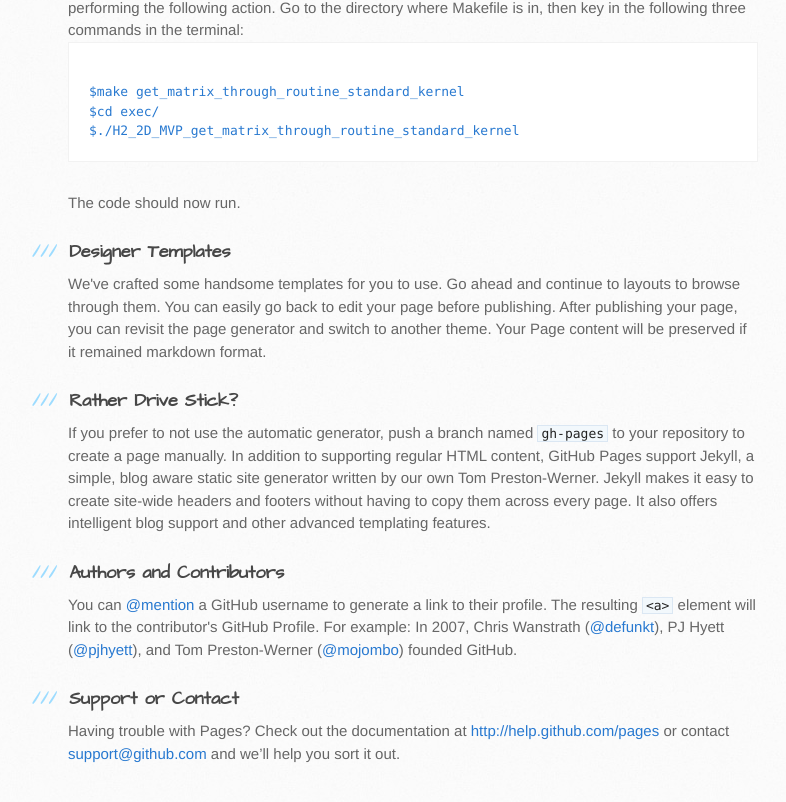
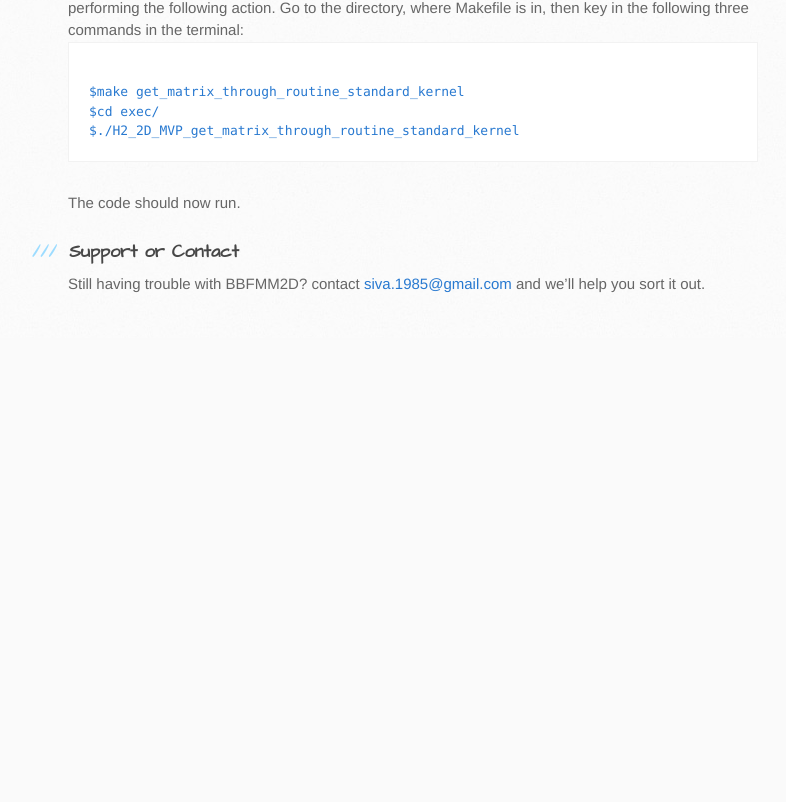
Before and after one commit to SAFRAN-LAB/BBFMM2D, a plain HTML site: page index.html in a window 1280 px wide. Shown: the part 1010-1812 px from the top of the page, without its empty margins (102-888 px from the left). After the commit the page ends 1348 px from the top, so only its background shows below. Drawn offline with Linux system fonts and the light colour scheme.

Commit message:
More changes to webpage

```diff
--- a/index.html
+++ b/index.html
@@ -29,9 +29,9 @@
       <div class="inner clearfix">
         <section id="main-content">
           <h3>
-<a name="welcome-to-bbfmm2d" class="anchor" href="#welcome-to-github-pages"><span class="octicon octicon-link"></span></a>Welcome to 2D Black Box FMM.</h3>
+<a name="welcome-to-bbfmm2d" class="anchor" href="#welcome-to-bbfmm2d"><span class="octicon octicon-link"></span></a>Welcome to 2D Black Box FMM.</h3>
 
-<p>BBFMM2D is an open source package of the Black-box Fast Multipole Method in 2 dimensions.</p>
+<p>BBFMM2D is an open source package of the <a href="http://www.sciencedirect.com/science/article/pii/S0021999109004665">Black-box Fast Multipole Method</a> in 2 dimensions.</p>
 
 <h3> Directories and files</h3>
 <pre><code>
@@ -60,7 +60,7 @@ Ruoxi Wang
 
 4) Open the Makefile, which is inside the folder BBFMM2D. Ensure that you have included the path to Eigen in the line containing "CFLAGS". For instance, in the above setting, the path "-I ./../../" should be included in the Makefile.<br>
 
-5) Once you have this set up, you should be able to run the code. Check whether the code runs by performing the following action. Go to the directory where Makefile is in, then key in the following three commands in the terminal:
+5) Once you have this set up, you should be able to run the code. Check whether the code runs by performing the following action. Go to the directory, where Makefile is in, then key in the following three commands in the terminal:
 <pre><code>
 $make get_matrix_through_routine_standard_kernel
 $cd exec/
@@ -70,24 +70,9 @@ $./H2_2D_MVP_get_matrix_through_routine_standard_kernel
 The code should now run.
 
 <h3>
-<a name="designer-templates" class="anchor" href="#designer-templates"><span class="octicon octicon-link"></span></a>Designer Templates</h3>
-
-<p>We've crafted some handsome templates for you to use. Go ahead and continue to layouts to browse through them. You can easily go back to edit your page before publishing. After publishing your page, you can revisit the page generator and switch to another theme. Your Page content will be preserved if it remained markdown format.</p>
-
-<h3>
-<a name="rather-drive-stick" class="anchor" href="#rather-drive-stick"><span class="octicon octicon-link"></span></a>Rather Drive Stick?</h3>
-
-<p>If you prefer to not use the automatic generator, push a branch named <code>gh-pages</code> to your repository to create a page manually. In addition to supporting regular HTML content, GitHub Pages support Jekyll, a simple, blog aware static site generator written by our own Tom Preston-Werner. Jekyll makes it easy to create site-wide headers and footers without having to copy them across every page. It also offers intelligent blog support and other advanced templating features.</p>
-
-<h3>
-<a name="authors-and-contributors" class="anchor" href="#authors-and-contributors"><span class="octicon octicon-link"></span></a>Authors and Contributors</h3>
-
-<p>You can <a href="https://github.com/blog/821" class="user-mention">@mention</a> a GitHub username to generate a link to their profile. The resulting <code>&lt;a&gt;</code> element will link to the contributor's GitHub Profile. For example: In 2007, Chris Wanstrath (<a href="https://github.com/defunkt" class="user-mention">@defunkt</a>), PJ Hyett (<a href="https://github.com/pjhyett" class="user-mention">@pjhyett</a>), and Tom Preston-Werner (<a href="https://github.com/mojombo" class="user-mention">@mojombo</a>) founded GitHub.</p>
-
-<h3>
 <a name="support-or-contact" class="anchor" href="#support-or-contact"><span class="octicon octicon-link"></span></a>Support or Contact</h3>
 
-<p>Having trouble with Pages? Check out the documentation at <a href="http://help.github.com/pages">http://help.github.com/pages</a> or contact <a href="mailto:support@github.com">support@github.com</a> and we’ll help you sort it out.</p>
+<p>Still having trouble with BBFMM2D? contact <a href="siva.1985@gmail.com">siva.1985@gmail.com</a> and we’ll help you sort it out.</p>
         </section>
 
         <aside id="sidebar">
```
